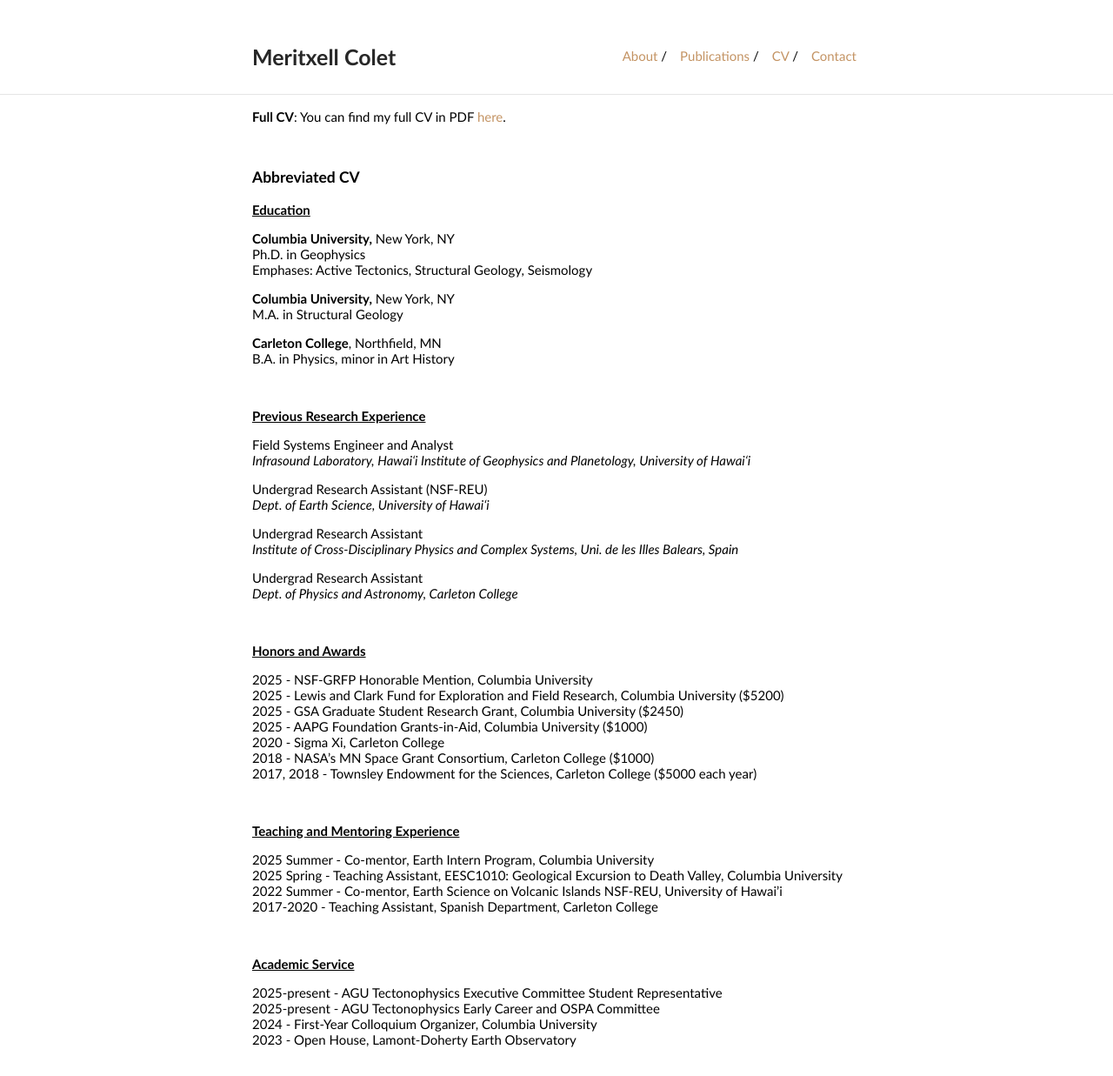
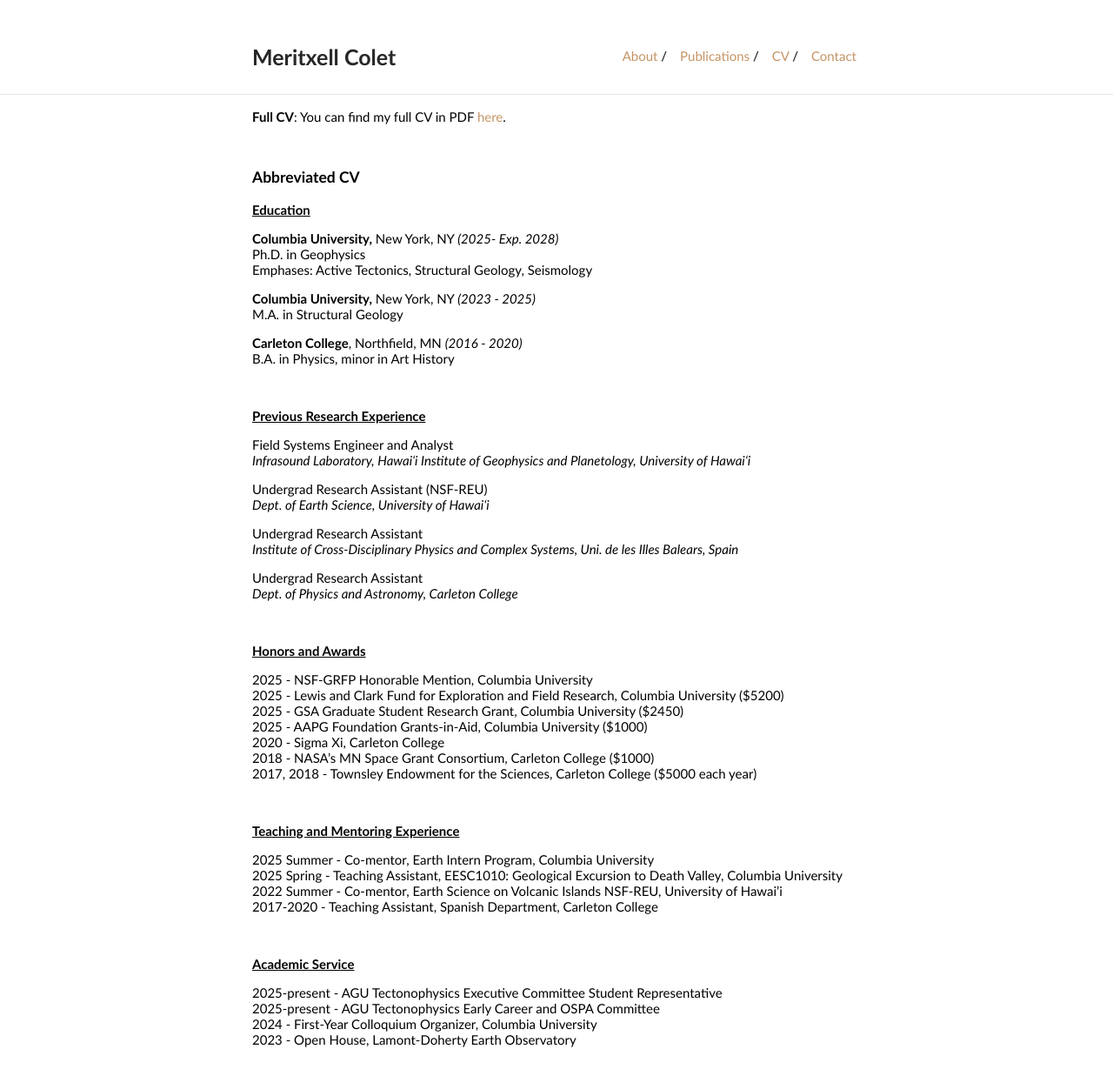
Before and after one commit to MeritxellC/MeritxellC.github.io, a Jekyll site: the page built from cv/cv.md, in a window 1280 px wide. Shown: the whole page at 87% size. Built offline with Jekyll 4.4.1, drawn with Linux system fonts in a browser that asks for light colours.

Commit message:
minor updates

```diff
--- a/cv/cv.md
+++ b/cv/cv.md
@@ -12,18 +12,18 @@ layout: default
 
 <p><strong><u>Education</u></strong></p>
 <p>
-<b>Columbia University,</b> New York, NY <br>
+<b>Columbia University,</b> New York, NY <i>(2025- Exp. 2028)</i><br>
 Ph.D. in Geophysics<br>
 Emphases: Active Tectonics, Structural Geology, Seismology<br>
 </p>
 
 <p>
-<b>Columbia University,</b> New York, NY <br>
+<b>Columbia University,</b> New York, NY  <i>(2023 - 2025)</i><br>
 M.A. in Structural Geology<br>
 </p>
 
 <p>
-<b>Carleton College</b>, Northfield, MN <br>
+<b>Carleton College</b>, Northfield, MN <i>(2016 - 2020) </i><br>
 B.A. in Physics, minor in Art History
 </p>
 
```
